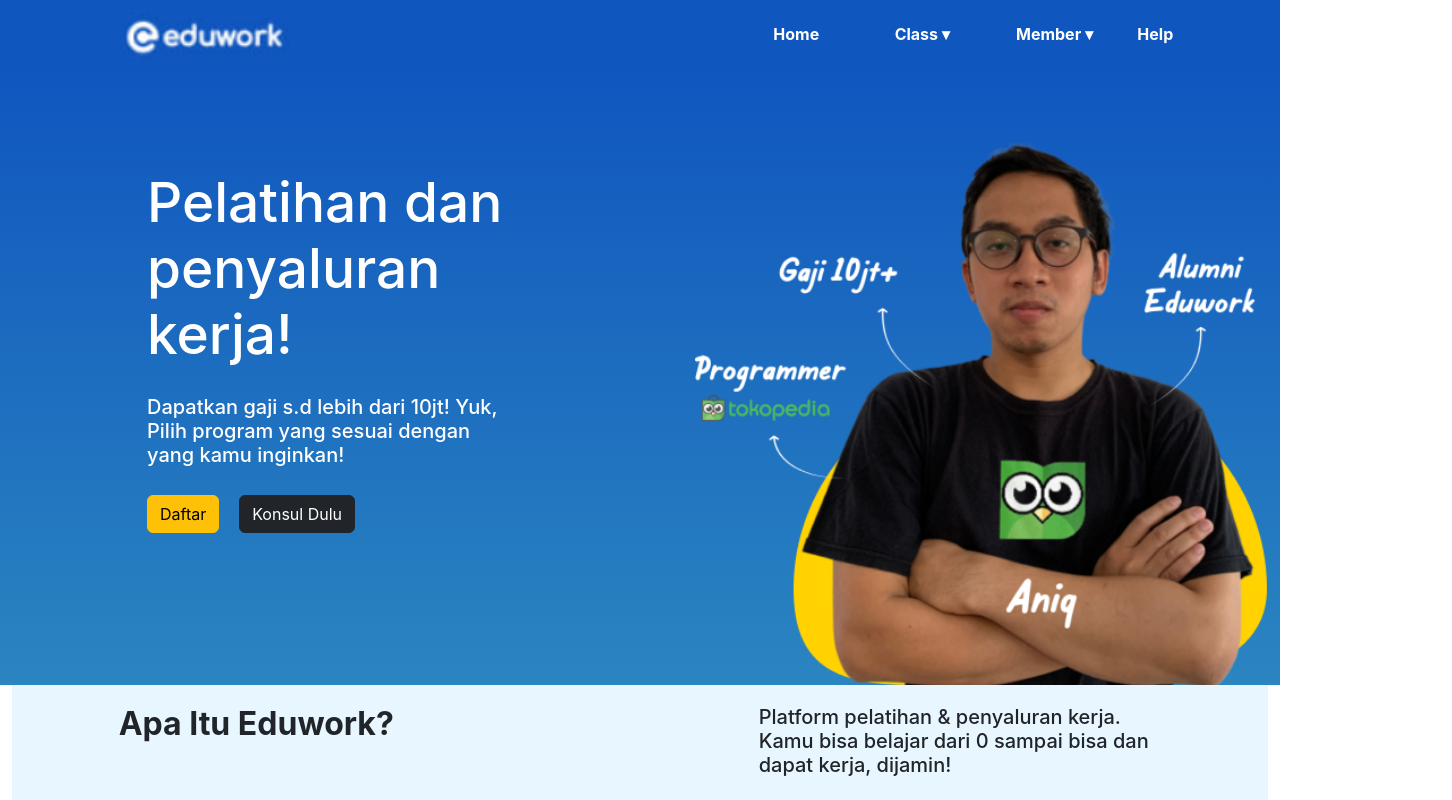
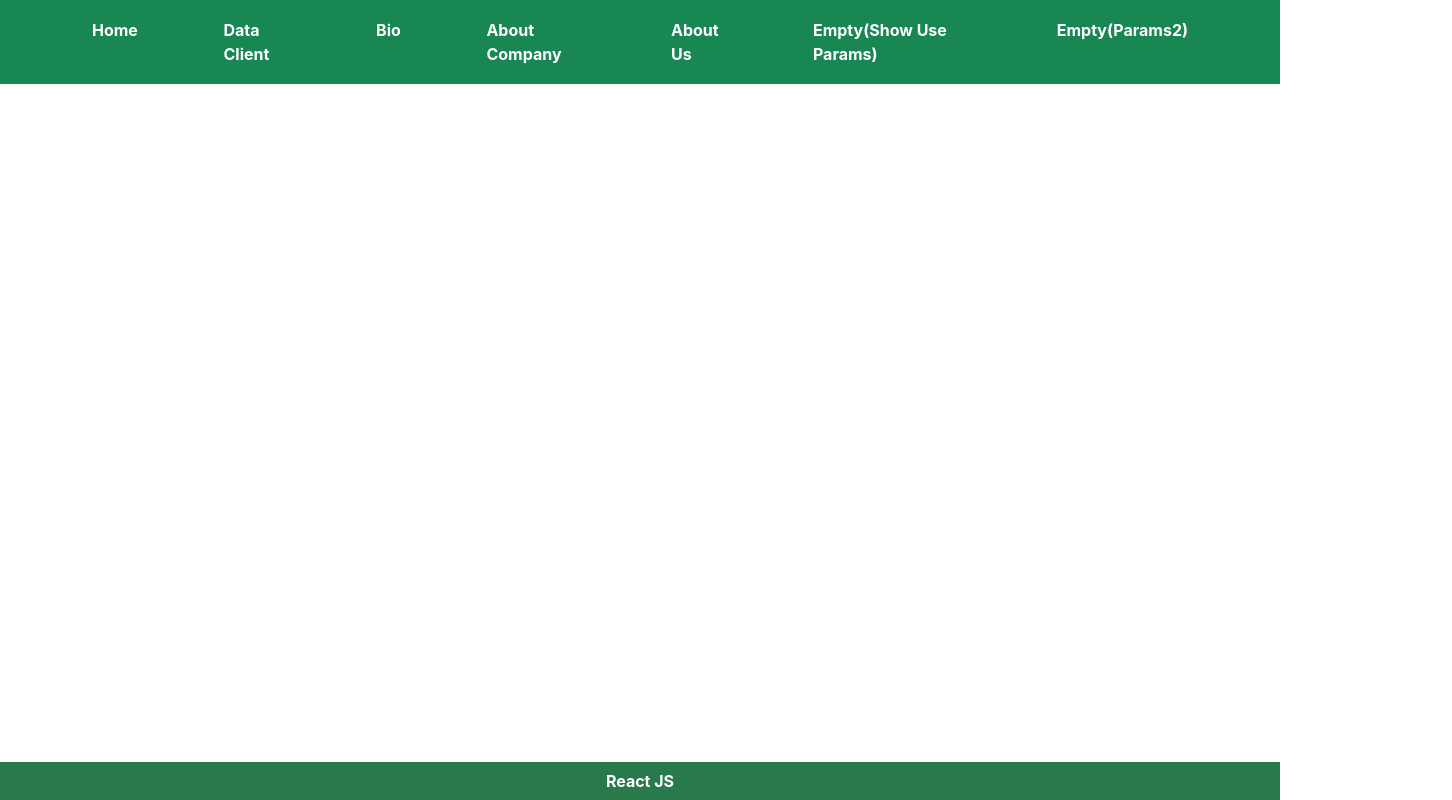
Before and after one commit to Rizqila1/reactjs, a React (Create React App) app: page / in a window 1280 px wide. Shown: the top 800 px of the page, 1452 px wide, since content can reach past the window. Built offline with nearby package versions, Linux system fonts and the light colour scheme; the HTML template or start-up script is replaced by a standard one.

Commit message:
Task Routing

```diff
--- a/src/App.js
+++ b/src/App.js
@@ -1,12 +1,28 @@
-
-import ContainerFluidExample from "./Materi/Styling/Navbar.jsx";
-
+import { Link, Outlet } from "react-router-dom";
+import { Navbar, Container, Nav } from "react-bootstrap";
+import "./Materi/Router/CSS/index.css"
 
 
 function App() {
   return (
     <div className="App">
-      <ContainerFluidExample/>
+      <div>
+            <Navbar bg="success" variant="dark">
+                <Container>
+                <Nav className="me-auto">
+                        <Link to="/home" className="header0">Home</Link>
+                        <Link to='/data' className="header">Data Client</Link>
+                        <Link to='/bio' className="header">Bio</Link>
+                        <Link to='/about/company' className="header">About Company</Link>
+                        <Link to='/about/us' className="header">About Us</Link>
+                        <Link to='/empty/paramsSatu' className="header">Empty(Show Use Params)</Link>
+                        <Link to='/empty/paramsDua' className="header">Empty(Params2)</Link>
+                </Nav>
+                </Container>
+            </Navbar>
+            <Outlet/>
+                <div className="footer">React JS</div>
+        </div>
     </div>
   );
 }
--- a/src/index.js
+++ b/src/index.js
@@ -4,11 +4,32 @@
 import reportWebVitals from './reportWebVitals';
 import 'bootstrap/dist/css/bootstrap.min.css';
 import './index.css'
+import { BrowserRouter, Route, Routes} from "react-router-dom";
+import Home from './Materi/Router/Home/Home';
+import Data from './Materi/Router/Home/Data';
+import Bio from './Materi/Router/Home/Bio/Bio';
+import MaleBio from './Materi/Router/Home/Bio/MaleBio';
+import FemaleBio from './Materi/Router/Home/Bio/FemaleBio';
+import About from './Materi/Router/Home/About';
+import Empty from './Materi/Router/Home/Empty';
+
 
 const root = ReactDOM.createRoot(document.getElementById('root'));
 root.render(
   <React.StrictMode>
-    <App />
+    <BrowserRouter>
+                    <Routes>
+                        <Route path="/" element={<App/>}>
+                            <Route path="/home" element={<Home/>}></Route>
+                            <Route path="/data" element={<Data/>}></Route>
+                            <Route path="/bio" element={<Bio/>}></Route>
+                            <Route path="/bio/male" element={<MaleBio/>}></Route>
+                            <Route path="/bio/female" element={<FemaleBio/>}></Route>
+                            <Route path="/about/:list" element={<About/>}></Route>
+                            <Route path="/empty/:params" element={<Empty/>}></Route>
+                        </Route>
+                    </Routes>
+                </BrowserRouter>
   </React.StrictMode>
 );
 
```
Also changed, not shown: src/Materi/Router/Index.jsx (+26 -26 lines), src/Materi/index.jsx (+30 -30 lines).
